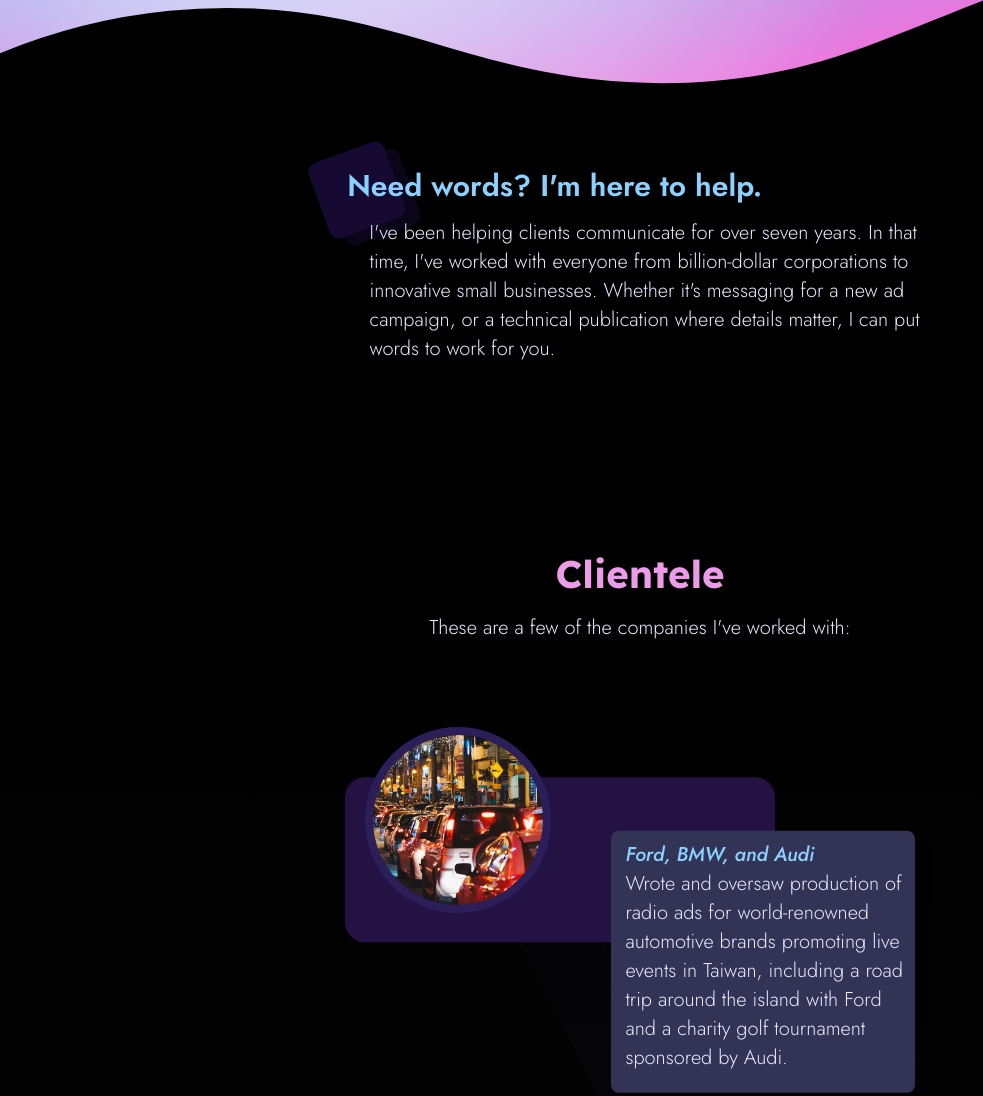
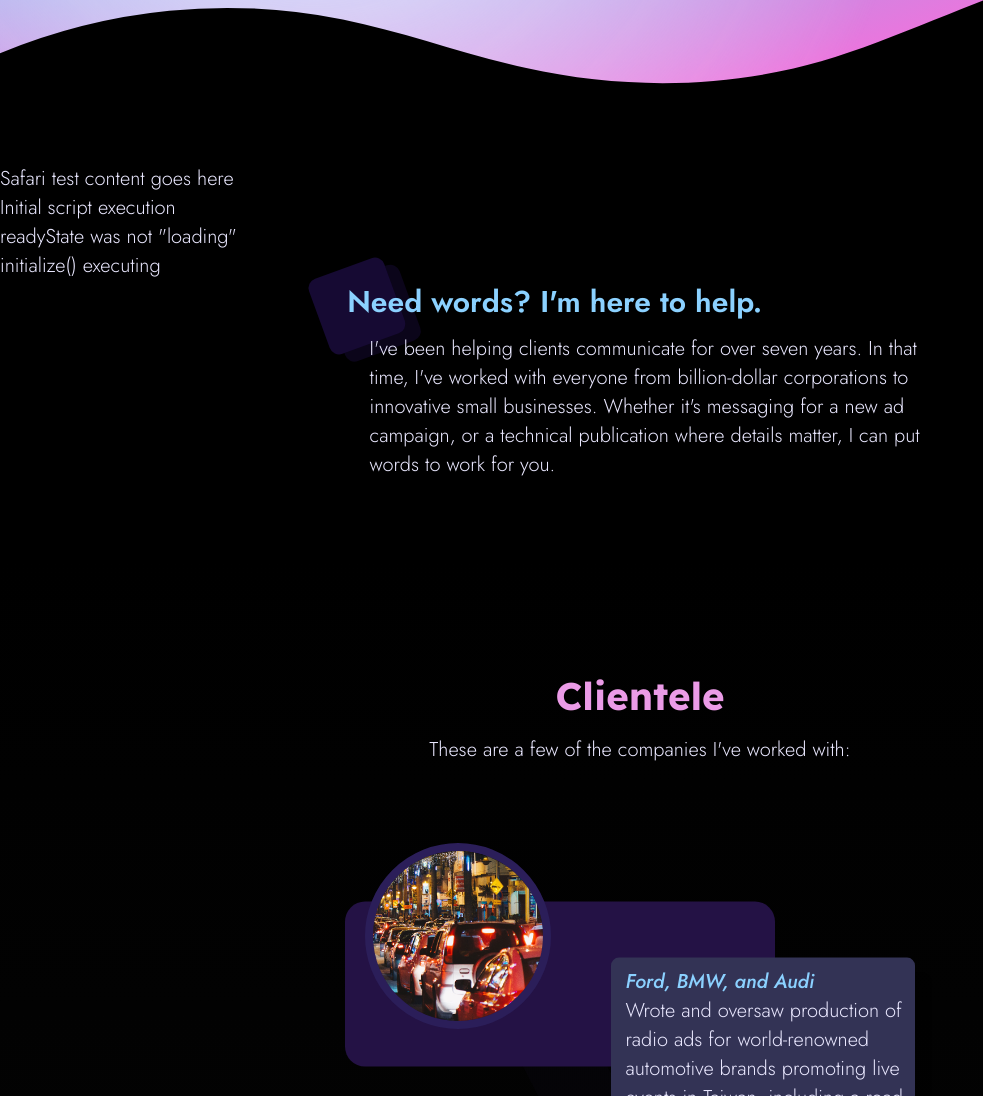
Before and after one commit to 0rangeQ/0rangeQ.github.io, a website: page safari-test.html in a window 1280 px wide. Shown: the part 286-1382 px from the top of the page, without its empty margins (0-983 px from the left). Drawn offline with Linux system fonts and the light colour scheme.

Commit message:
Add debug readout for Safari

```diff
--- a/safari-test.html
+++ b/safari-test.html
@@ -12,7 +12,7 @@
 
   <link rel="stylesheet" href="safari-test.css">
 
-  <script defer src="contemporary.js"></script>
+  <script defer src="safari-test.js"></script>
 
   <title>Crystal Quimby - Writer and Marketer.</title>
 </head>
@@ -43,6 +43,9 @@
 
   <!-- personal intro blurb -->
   <section class="blurb-section">
+    <div id="safari-test">
+      Safari test content goes here
+    </div>
     <div class="mw40">
       <h2 class="decorated-square">Need words? I'm here to help.</h2>
       <p>I've been helping clients communicate for over seven years. In that time, I've worked with everyone from billion-dollar corporations to innovative small businesses. Whether it's messaging for a new ad campaign, or a technical publication where details matter, I can put words to work for you.</p>
--- /dev/null
+++ b/safari-test.js
@@ -0,0 +1,131 @@
+const staticParallaxList = []
+const observer = new IntersectionObserver(
+  handleIntersections,
+  { threshold: [0.7] })
+const log = console.log.bind(console)
+console.clear()
+
+const safariTest = document.getElementById('safari-test')
+safariTest.innerHTML += '<br>Initial script execution'
+
+if (document.readyState === 'loading') {
+  safariTest.innerHTML += '<br>readyState was "loading"'
+  document.addEventListener('load', initialize)
+} else {
+  safariTest.innerHTML += '<br>readyState was not "loading"'
+  initialize()
+}
+
+function initialize () {
+  safariTest.innerHTML += '<br>initialize() executing'
+  const slideParallaxList =
+    document.querySelectorAll('.slide-parallax')
+  const observerTargets =
+    document.querySelectorAll('.shade-in-shadow')
+
+  for (const e of slideParallaxList) {
+    const parsedEntry = {
+      element: e,
+      shift: parseFloat(
+              getComputedStyle(e).getPropertyValue('--parallax-scroll')
+              .trim()
+              .match(/\d*/)[0]),
+      units: getComputedStyle(e).getPropertyValue('--parallax-scroll')
+              .trim()
+              .match(/[\D]+/)[0]
+    }
+    staticParallaxList.push(parsedEntry)
+  }
+
+  for (const e of observerTargets) {
+    observer.observe(e)
+  }
+
+  window.addEventListener('resize', drawZigzag)
+  drawZigzag()
+
+  requestAnimationFrame(animateParallax)
+}
+
+function drawZigzag () {
+  const canvas = document.getElementById('project-canvas')
+  const ctx = canvas.getContext('2d')
+  const realWidth = canvas.offsetWidth
+  const realHeight = canvas.offsetHeight
+
+  canvas.width = realWidth;
+  canvas.height = realHeight;
+
+  const canvasRect = canvas.getBoundingClientRect()
+  const gradient = ctx.createLinearGradient(0, 0, 0, canvasRect.height)
+  gradient.addColorStop(0, 'rgba(10,10,20,0.15')
+  gradient.addColorStop(1, 'rgba(40, 16, 61, 0.75)')
+
+  ctx.strokeStyle = gradient
+  ctx.lineWidth = 75
+
+  const images = document.querySelectorAll('.project-container img')
+
+  if (!images.length) { return }
+
+  ctx.beginPath()
+
+  let currentPoint = relativeCenter(images[0])
+  let displacement = canvasRect.width > 500
+                      ? 40
+                      : 0
+  currentPoint[0] += displacement
+
+  ctx.moveTo(...currentPoint)
+
+  for (const img of images) {
+    currentPoint = relativeCenter(img)
+    currentPoint[0] += displacement // Reduce horizontal scale of zig-zag
+    displacement *= -1
+
+    ctx.lineTo(...currentPoint)
+  }
+
+  ctx.stroke()
+
+  function relativeCenter (element) {
+    const rect = element.getBoundingClientRect()
+
+    return [rect.left + rect.width / 2 - canvasRect.left,
+            rect.top + rect.height / 2 - canvasRect.top]
+  }
+}
+
+function handleIntersections (entries, observer) {
+  for (const e of entries) {
+    if (e.isIntersecting) {
+        e.target.classList.add('shadow-reveal')
+    } else {
+      e.target.classList.remove('shadow-reveal')
+    }
+  }
+}
+
+function animateParallax (timestamp) {
+  // animateParallax.lastScrollY ??= scrollY
+
+  // The commented optimization works, but negatively impacts
+  // the smoothness of the animation deceleration.
+  // if (animateParallax.lastScrollY !== scrollY) {
+    for (const e of staticParallaxList) {
+      // Compute progress scalar (0 ... 1.0) for element scroll
+      // 0.0 -> top of element just reached bottom of viewport
+      // 1.0 -> bottom of element just reached top of viewport
+      const rect = e.element.getBoundingClientRect()
+      const s = rect.bottom / (window.innerHeight + rect.height)
+      // const yMove = (-(1-s) * shift)
+      const yMove = (-(0.5-s) * e.shift)
+      e.element.style['transform'] =
+        `translate(0px, ${yMove}${e.units})`
+      //(-(1-s) * shift * rect.height) + 'px'
+    }
+
+  // animateParallax.lastScrollY = scrollY
+
+  requestAnimationFrame(animateParallax)
+}
--- a/version.txt
+++ b/version.txt
@@ -6,3 +6,4 @@
 🐹 Updating from aabebeb (Rename client link) to new version…
 🐨 Updating from 77eaf4b (Try -1px Safari alignment fix) to new version…
 🐳 Updating from 4aca58d (Test Safari fix (orange version)) to new version…
+🐶 Updating from a344ca6 (Port Safari fixes to main version) to new version…
```
